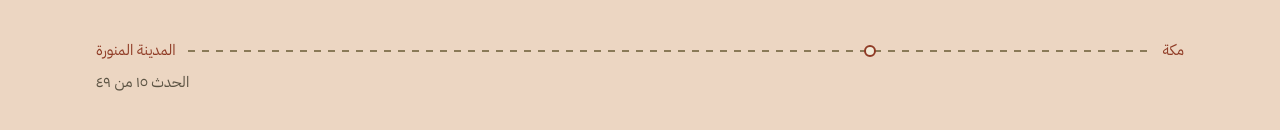
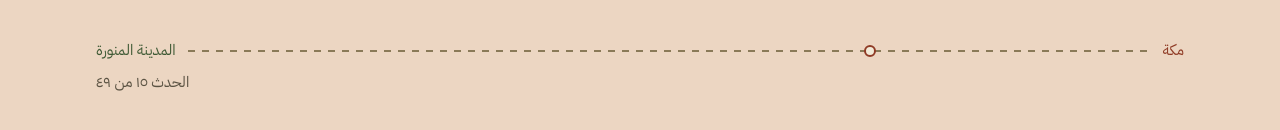
Before and after one commit to Abdalla-Eldoumani/seerah, a Next.js app: page /ar/era/meccan/mec-001 in a window 1280 px wide. Shown: the part 327-457 px from the top of the page. Built offline with nearby package versions, Linux system fonts and the light colour scheme; no server answers.

Commit message:
name Madinah on the route in palm green

```diff
--- a/src/components/navigation/RouteLine.tsx
+++ b/src/components/navigation/RouteLine.tsx
@@ -13,7 +13,7 @@ interface RouteLineProps {
 }
 
 // The line between Makkah and Madinah, where the story runs from one to the
-// other. It is a drawing, so only the two names are exposed to assistive
+// other. Makkah is named in terracotta and Madinah in palm green. It is a drawing, so only the two names are exposed to assistive
 // technology; any caption for a mark sits beside it as text.
 export default function RouteLine({ marks = [], className }: RouteLineProps) {
   const t = useTranslations('route');
@@ -34,7 +34,7 @@ export default function RouteLine({ marks = [], className }: RouteLineProps) {
           />
         ))}
       </span>
-      <span className="place-label">{t('to')}</span>
+      <span className="place-label text-palm">{t('to')}</span>
     </div>
   );
 }
```
